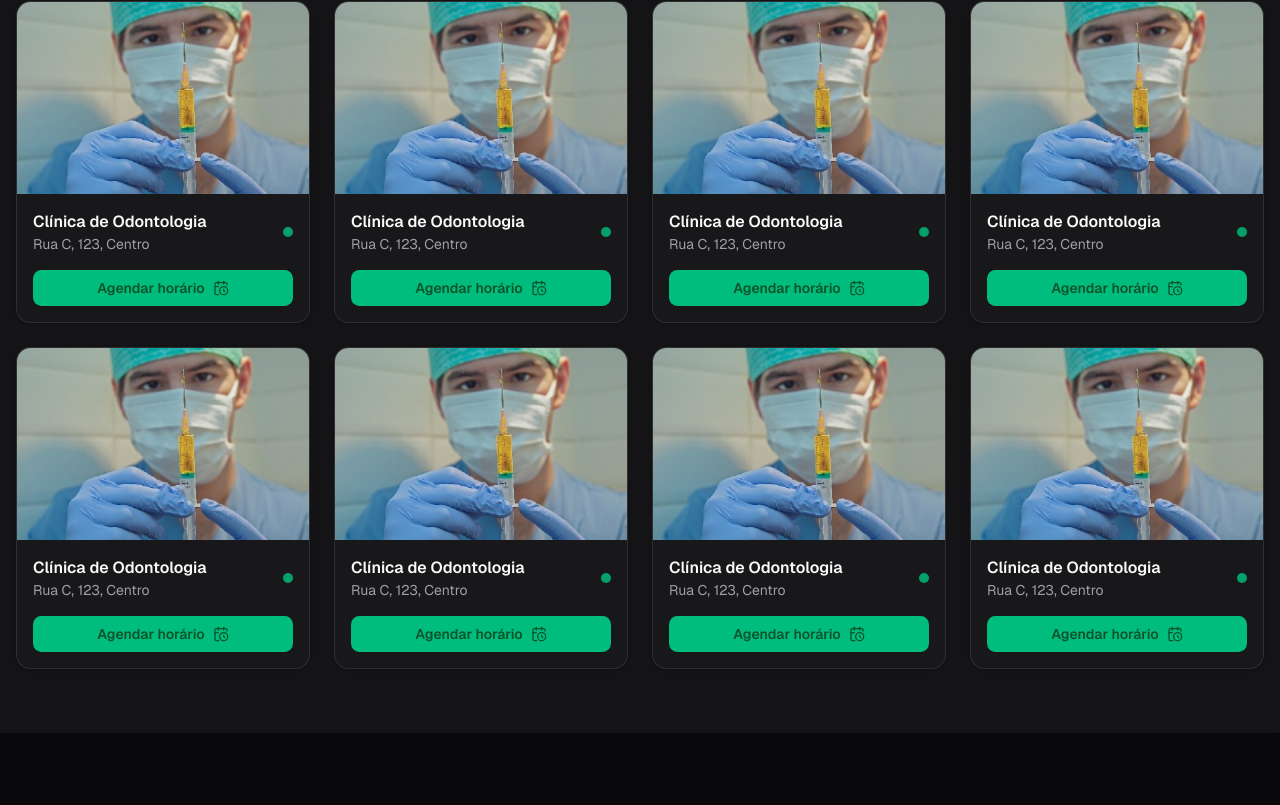
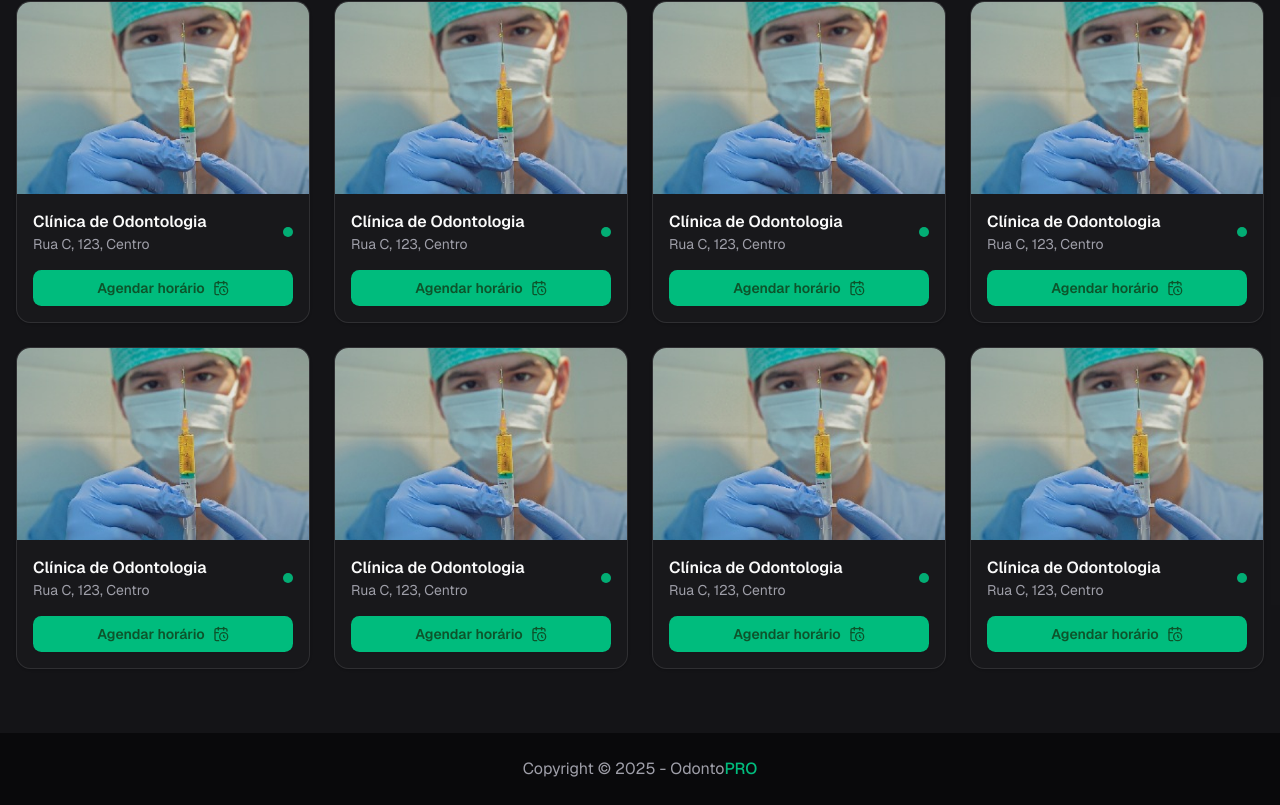
Before and after one commit to hfmelodev/odontoPRO, a Next.js app: page / in a window 1280 px wide. Shown: the part 666-1471 px from the top of the page. Before the commit the page ends 1399 px from the top, so only its background shows below. Built offline with nearby package versions, Linux system fonts and the light colour scheme.

Commit message:
Componente footer

```diff
--- /dev/null
+++ b/src/app/(public)/_components/footer/index.tsx
@@ -0,0 +1,10 @@
+export function Footer() {
+  return (
+    <footer className="py-6 text-muted-foreground text-sm md:text-base">
+      <span className="flex items-center justify-center">
+        Copyright &copy; {new Date().getFullYear()} - Odonto
+        <p className="block font-medium text-primary">PRO</p>
+      </span>
+    </footer>
+  )
+}
--- a/src/app/(public)/_components/professionals/index.tsx
+++ b/src/app/(public)/_components/professionals/index.tsx
@@ -16,7 +16,7 @@ export function Professionals() {
               <CardContent className="p-0">
                 <div>
                   <div className="relative h-48">
-                    <Image src="/clinics.png" alt="Foto ilustrativa de uma clínica" fill className="object-cover" />
+                    <Image src="/clinics.png" alt="Foto ilustrativa de uma clínica" fill className="object-cover" priority />
                   </div>
                 </div>
 
--- a/src/app/(public)/page.tsx
+++ b/src/app/(public)/page.tsx
@@ -1,3 +1,4 @@
+import { Footer } from './_components/footer'
 import { Header } from './_components/header'
 import { Hero } from './_components/hero'
 import { Professionals } from './_components/professionals'
@@ -10,6 +11,7 @@ export default function Home() {
       <div>
         <Hero />
         <Professionals />
+        <Footer />
       </div>
     </main>
   )
```
